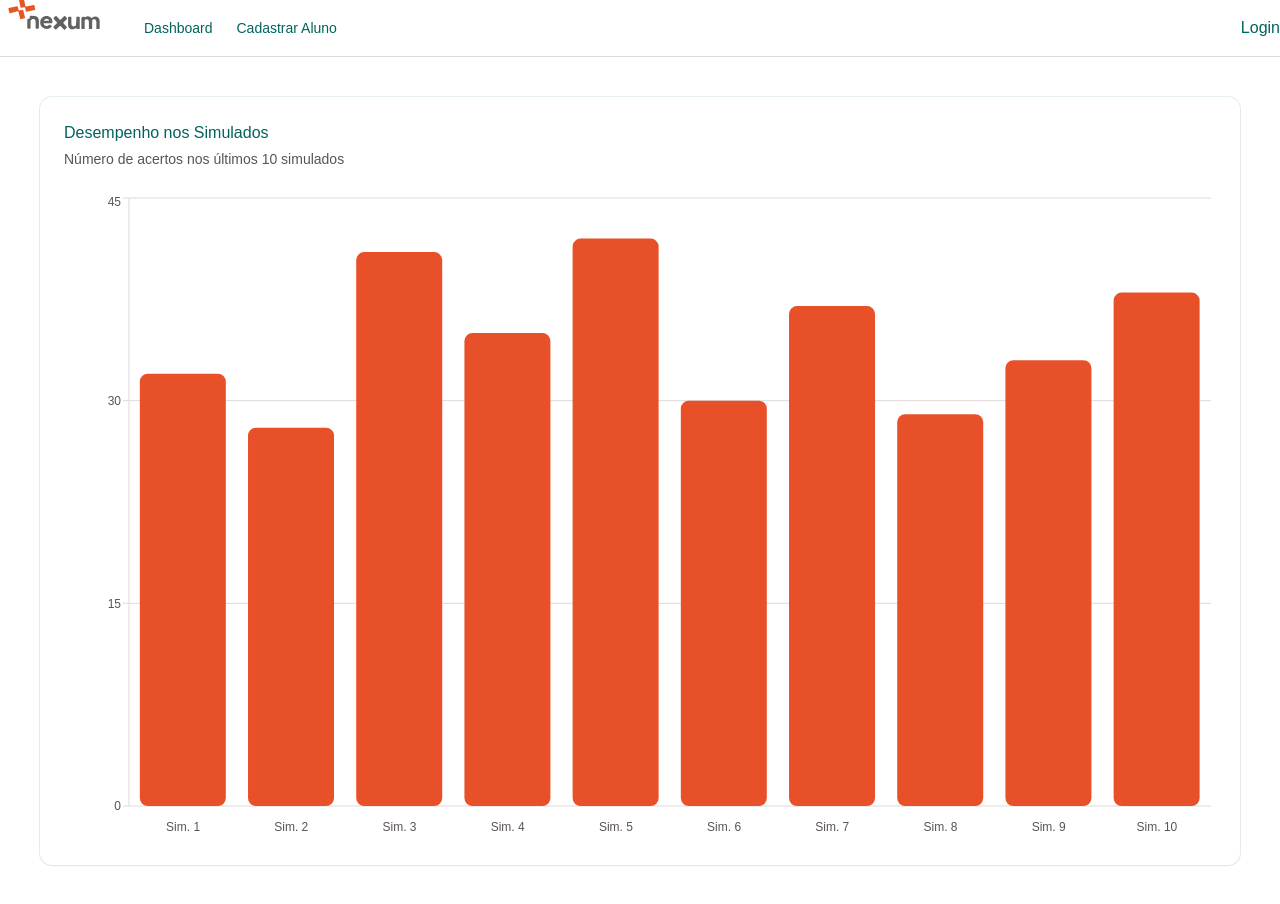
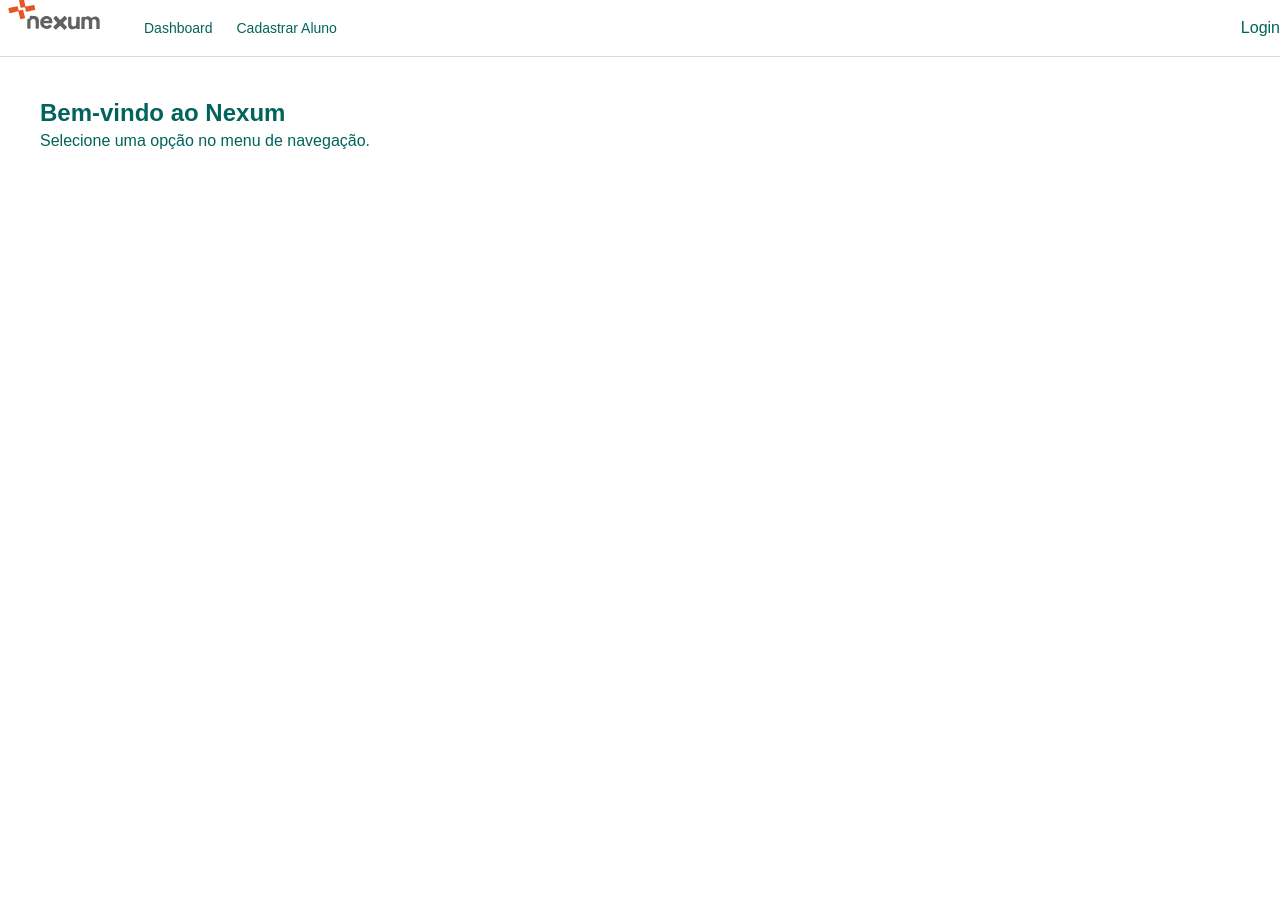
Before and after one commit to Pugialli/nexum, a Next.js app: page / in a window 1280 px wide. After the commit the page ends 800 px from the top, so only its background shows below. Built offline with nearby package versions, Linux system fonts and the light colour scheme; a web font is replaced by a local one.

Commit message:
not in the main page, it should be in the /aluno/dashboard page

```diff
--- a/src/app/(app)/(restricted)/aluno/dashboard/page.tsx
+++ b/src/app/(app)/(restricted)/aluno/dashboard/page.tsx
@@ -1,3 +1,9 @@
+import { TestsBarChart } from "@/components/tests-bar-chart";
+
 export default function Page() {
-  return <div>Dashboard do aluno</div>;
+  return (
+    <div className="w-full p-4 sm:p-10">
+      <TestsBarChart />
+    </div>
+  );
 }
--- a/src/app/(app)/page.tsx
+++ b/src/app/(app)/page.tsx
@@ -1,11 +1,10 @@
 "use client";
-
-import { TestsBarChart } from "@/components/tests-bar-chart";
 
 export default function Page() {
   return (
     <div className="w-full p-4 sm:p-10">
-      <TestsBarChart />
+      <h1 className="text-2xl font-bold">Bem-vindo ao Nexum</h1>
+      <p>Selecione uma opção no menu de navegação.</p>
     </div>
   );
 }
```
